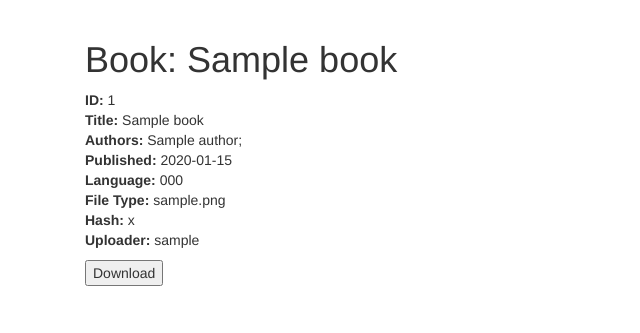
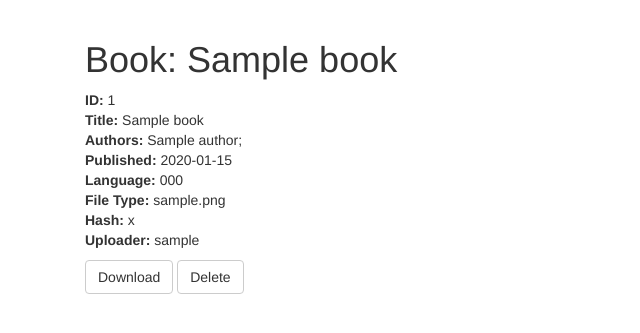
Before and after one commit to eddyvdaker/VerySimpleLibrary, a Flask app: page /books/1 in a window 1280 px wide. Shown: the part 52-385 px from the top of the page, without its empty margins (0-640 px from the left). Run offline with Flask 2, Linux system fonts and the light colour scheme; a user stored in the database is signed in; tables that the repository leaves empty hold one stand-in row (values such as "Sample post"); parts of the project's set-up code (start-up, migrations or seed data) failed here and were passed over; some libraries are stand-ins or nearby versions.

Commit message:
Changed button style and added delete button to book details

```diff
--- a/app/templates/books/details.html
+++ b/app/templates/books/details.html
@@ -18,5 +18,8 @@
       <li><b>Uploader: </b>{{ book.uploader.username }}</li>
     </ul>
   </div>
-  <button>Download</button>
+  <button class="btn btn-default">Download</button>
+  {% if current_user.admin %}
+    <button class="btn btn-default">Delete</button>
+  {% endif %}
 {% endblock %}
--- a/app/templates/books/overview.html
+++ b/app/templates/books/overview.html
@@ -25,8 +25,8 @@
         <td>{{ book.language.code }}</td>
         <td>{{ book.upload_date }}</td>
         <td>{{ book.uploader.username }}</td>
-        <td><button>Download</button></td>
-        {% if current_user.admin %}<td><button>Delete</button></td>{% endif %}
+        <td><button class="btn btn-default">Download</button></td>
+        {% if current_user.admin %}<td><button class="btn btn-default">Delete</button></td>{% endif %}
       </tr>
     {% endfor %}
   </table>
```
